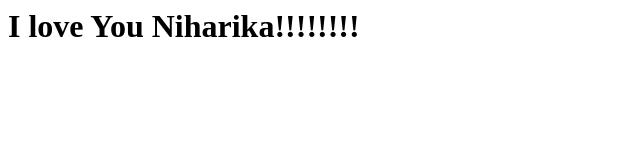
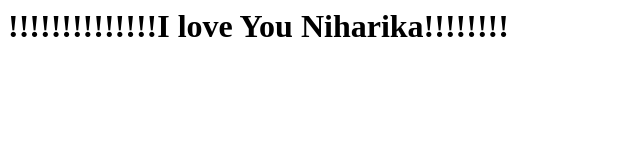
Before and after one commit to ullagallu-class/classes-index, a plain HTML site: page hello/index.html in a window 1280 px wide. Shown: the whole page, without its empty margins (0-640 px from the left). Drawn offline with Linux system fonts and the light colour scheme.

Commit message:
update the code

```diff
--- a/hello/index.html
+++ b/hello/index.html
@@ -1 +1 @@
-<h1>I love You Niharika!!!!!!!!</h1>
+<h1>!!!!!!!!!!!!!!I love You Niharika!!!!!!!!</h1>
```
